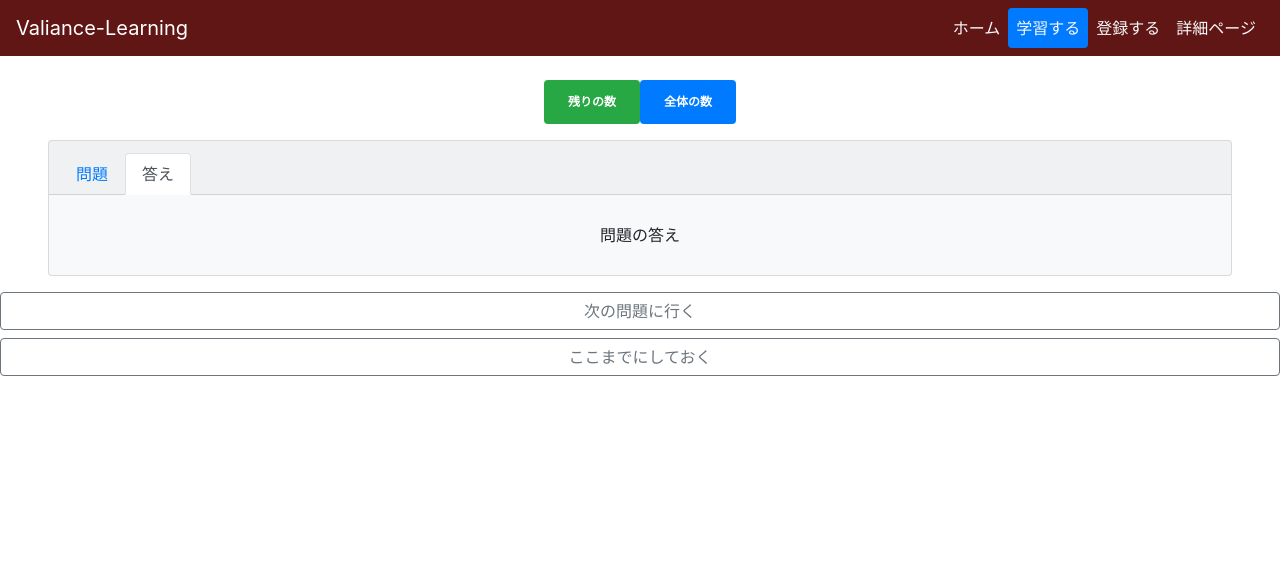
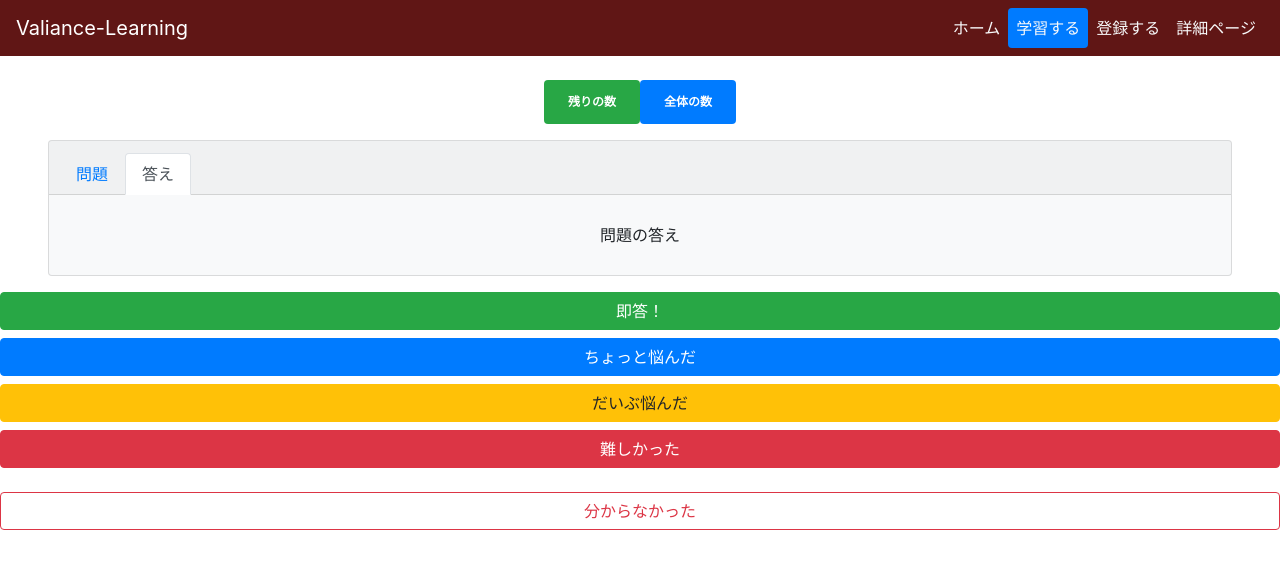
Before and after one commit to RyunosukeKawakami/variance-learning, a Vue app: page /study in a window 1280 px wide. Both pictures are taken after a click on the button "回答を見る". Shown: the top 568 px of the page. Built offline with nearby package versions, Linux system fonts and the light colour scheme.

Commit message:
回答ボタンをAnswerに移行

```diff
--- a/src/components/page/Answer.vue
+++ b/src/components/page/Answer.vue
@@ -5,8 +5,13 @@
         <show-rest-badge-list/>
         <answer-card/>
 
-        <b-button block variant="outline-secondary" to="/study">次の問題に行く</b-button>
-        <b-button block variant="outline-secondary" to="/">ここまでにしておく</b-button>
+        <!-- 回答ボタン -->
+        <b-button block variant="success" @click="SendAnswerResult('easy')">即答！</b-button>
+        <b-button block variant="primary" @click="SendAnswerResult('normal')">ちょっと悩んだ</b-button>
+        <b-button block variant="warning" @click="SendAnswerResult('difficalt')">だいぶ悩んだ</b-button>
+        <b-button block variant="danger"  @click="SendAnswerResult('hard')">難しかった</b-button>
+
+        <b-button block variant="outline-danger" class="mt-4" @click="SendAnswerResult('noidea')">分からなかった</b-button>
     </div>
 </template>
 
```
